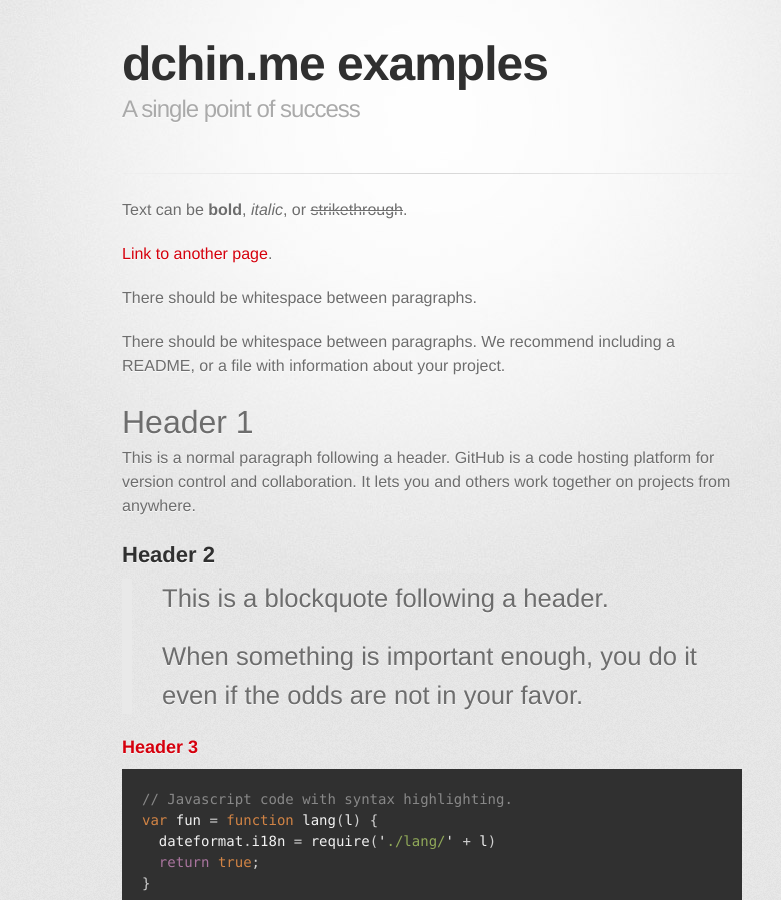
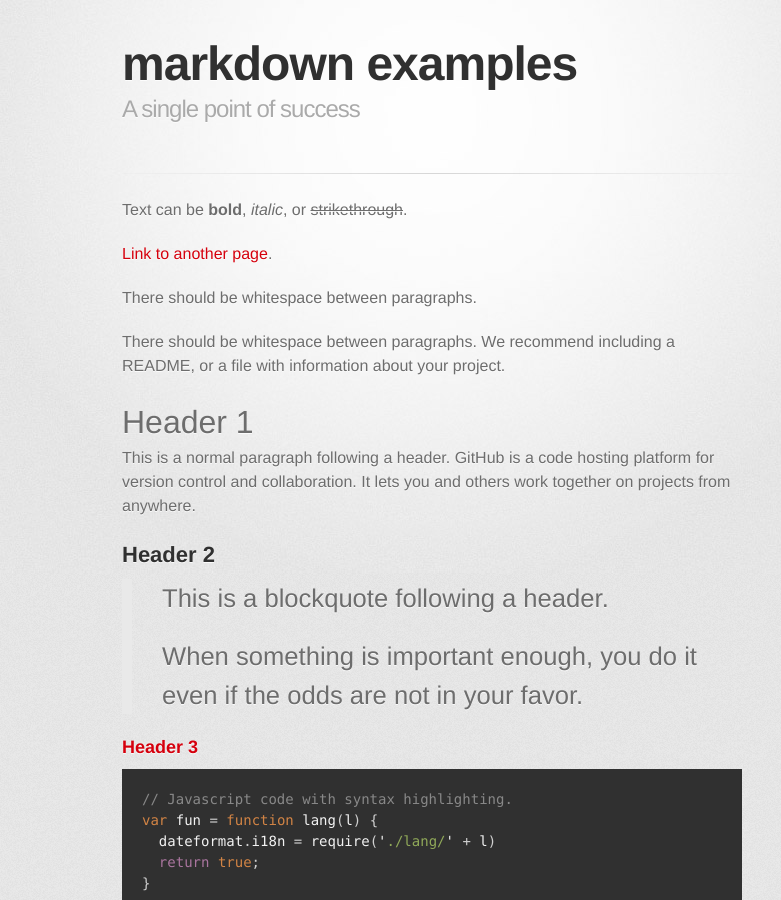
Before and after one commit to baron-david/dchin.me_jekyll, a Jekyll site: the page built from examples.md, in a window 1280 px wide and 900 px high. Shown: the whole window, without its empty margins (208-989 px from the left). Built offline with Jekyll 4.4.1, drawn with Linux system fonts in a browser that asks for light colours; some web fonts are replaced; comment, search, counter and statistics services are not loaded.

Commit message:
Update examples.md

```diff
--- a/examples.md
+++ b/examples.md
@@ -1,6 +1,6 @@
 ---
 layout: default
-title: dchin.me examples
+title: markdown examples
 permalink: /example/
 ---
 
```
